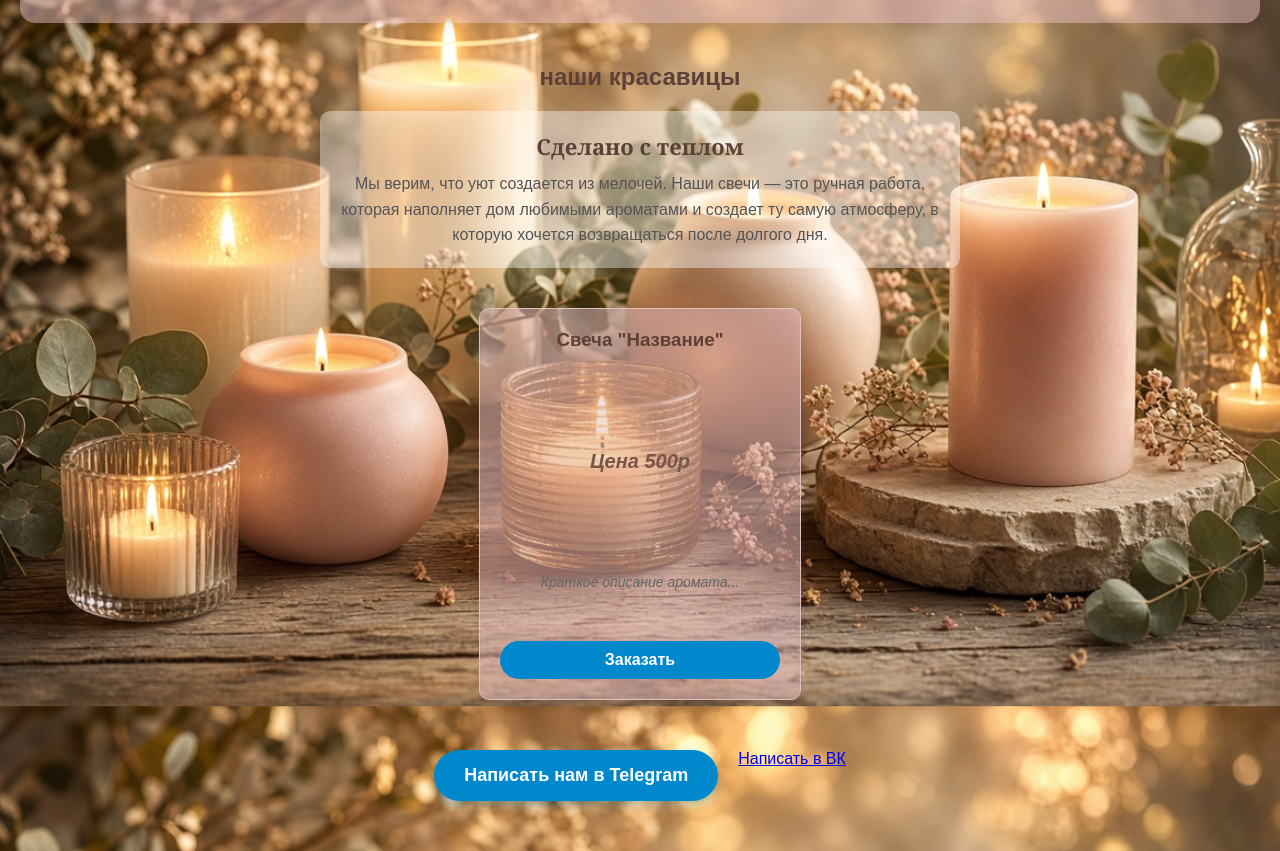
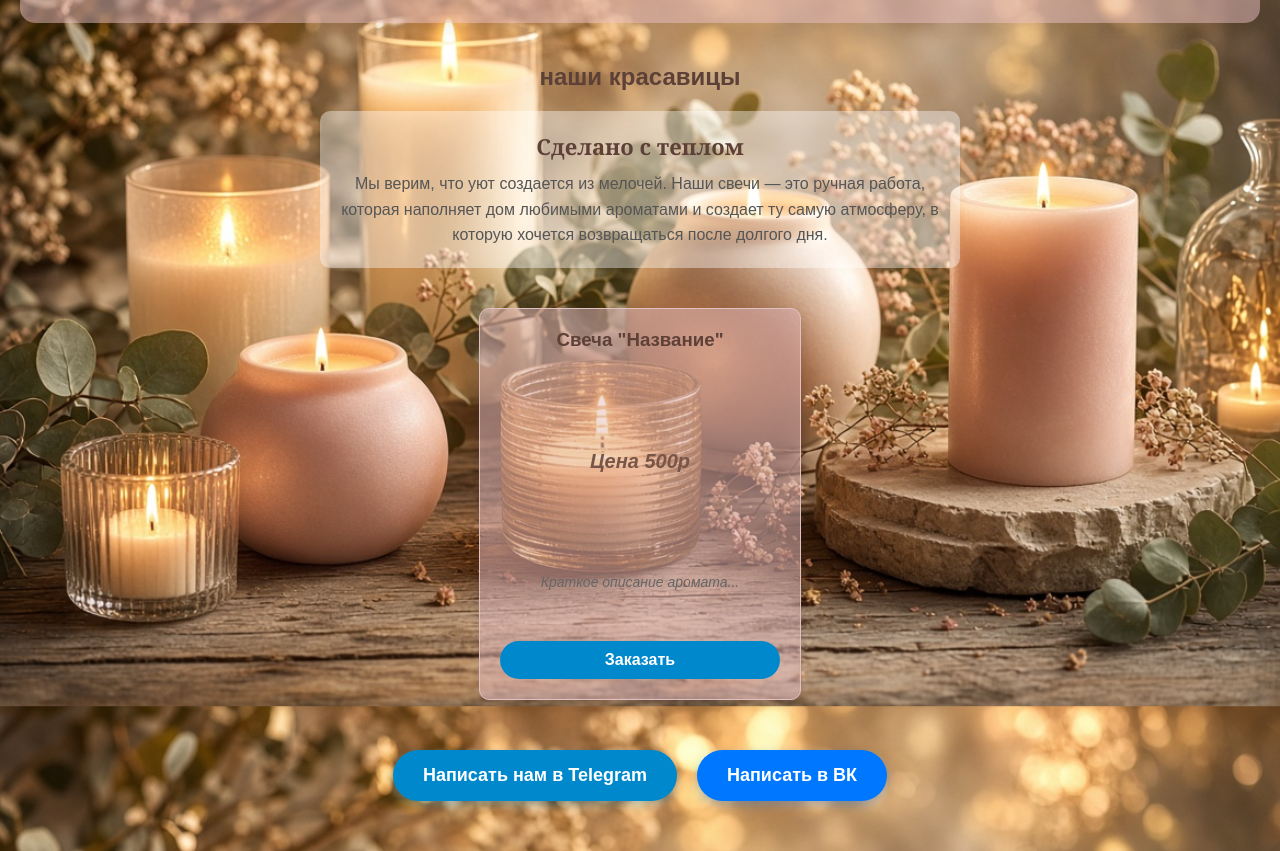
Before and after one commit to Slavadrugim/forma-tepla, a plain HTML site: page index.html in a window 1280 px wide. Shown: the part 153-1004 px from the top of the page. Drawn offline with Linux system fonts and the light colour scheme.

Commit message:
Update style.css

```diff
--- a/style.css
+++ b/style.css
@@ -146,3 +146,20 @@ footer {
   line-height: 1.6;
   margin: 0;
 }
+.vk-btn {
+  display: inline-block;
+  background-color: #0077FF; /* Синий цвет ВК */
+  color: white;
+  padding: 15px 30px;
+  border-radius: 30px;
+  text-decoration: none;
+  font-weight: bold;
+  font-size: 18px;
+  transition: background-color 0.3s, transform 0.2s;
+  box-shadow: 0 4px 10px rgba(0, 119, 255, 0.3);
+}
+
+.vk-btn:hover {
+  background-color: #005BCC;
+  transform: translateY(-2px);
+}
```
